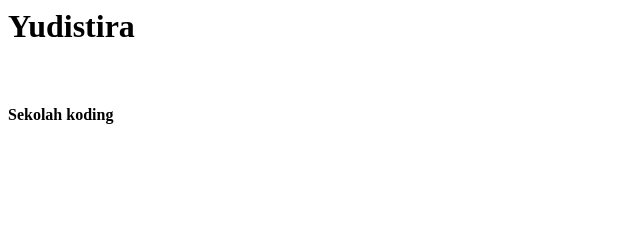
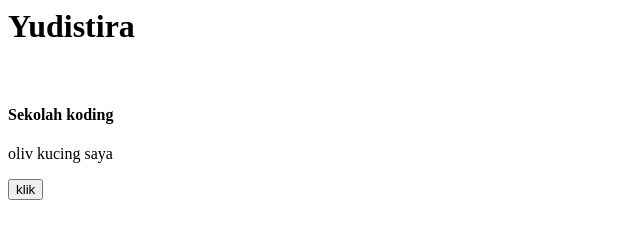
Before and after one commit to yudis2001/tutorial, a plain HTML site: page index.html in a window 1280 px wide. Shown: the whole page, without its empty margins (0-640 px from the left). Drawn offline with Linux system fonts and the light colour scheme.

Commit message:
ngeupdate html index

```diff
--- a/index.html
+++ b/index.html
@@ -1,2 +1,4 @@
 <h1>Yudistira</h1><br>
 <h4>Sekolah koding</h4>
+<p>oliv kucing saya</p>
+<button>klik</button>
```
